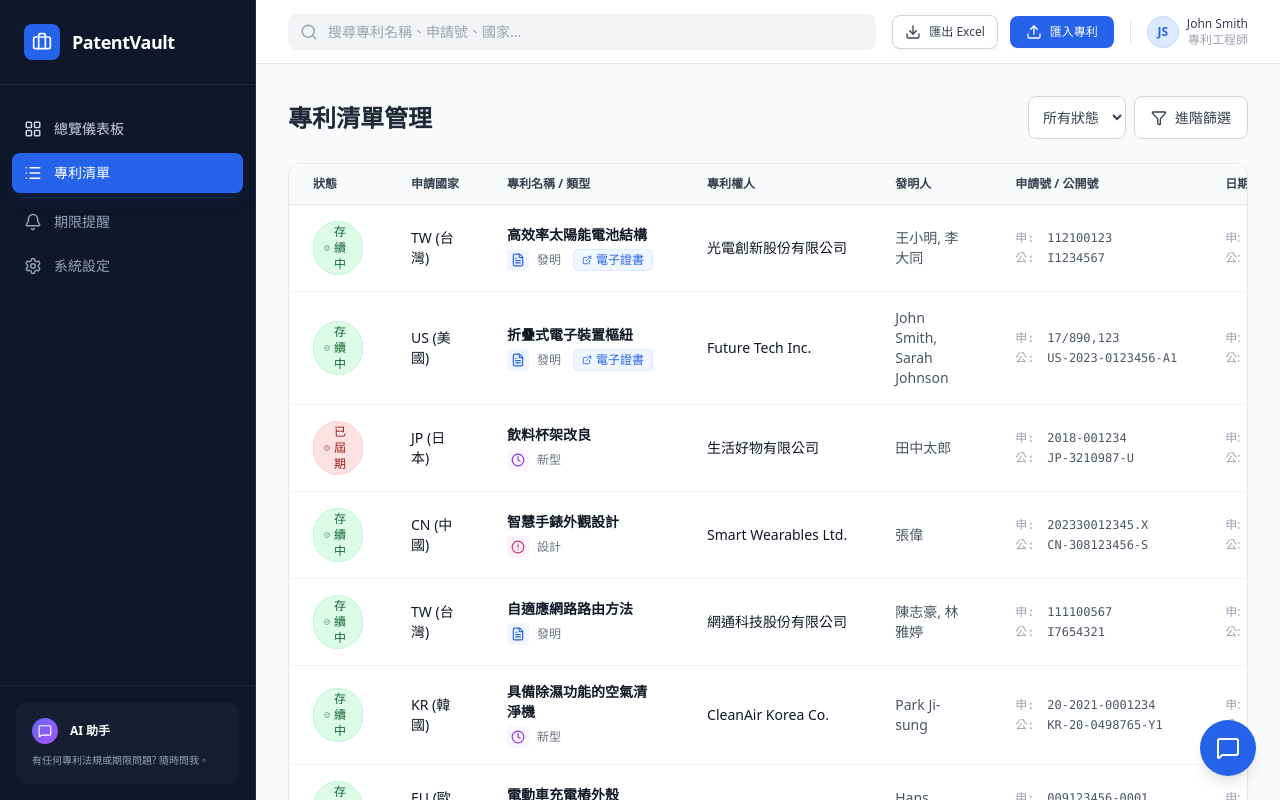
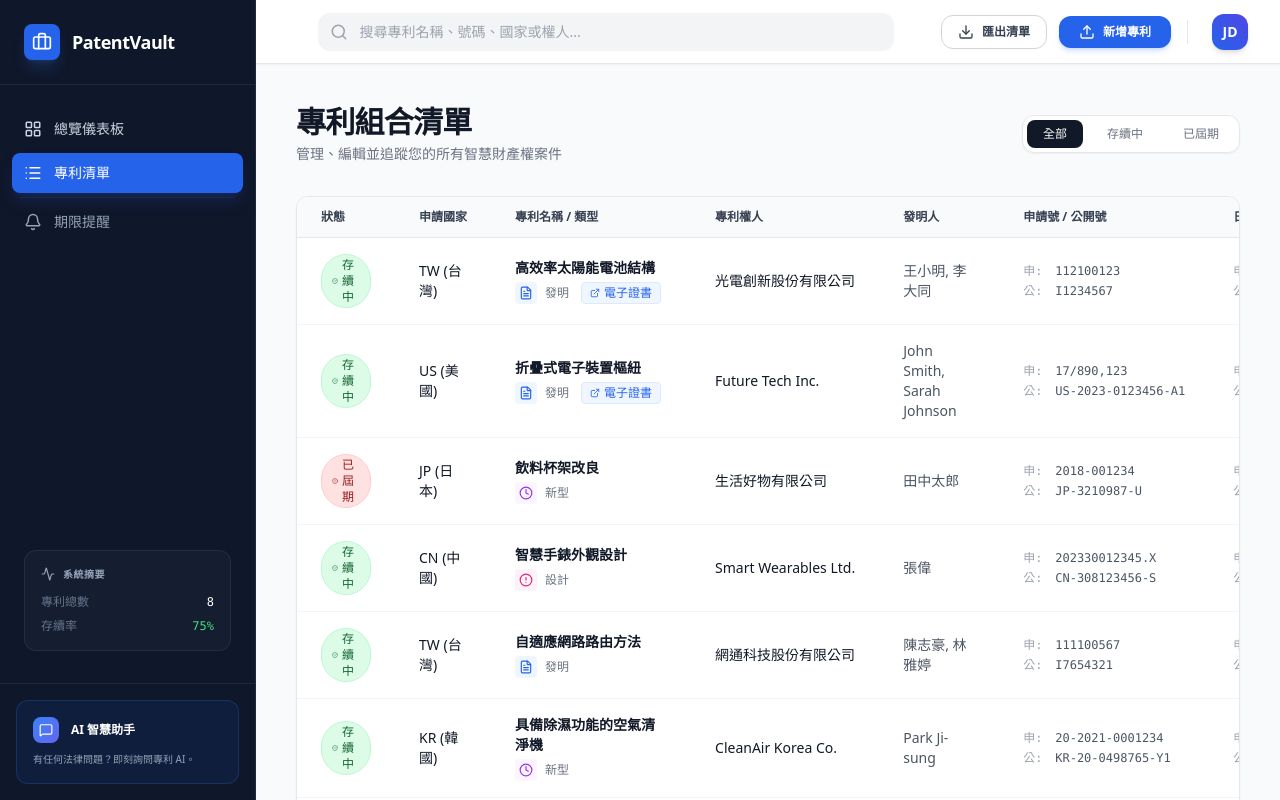
Before and after one commit to dorafu-lab/Legal-report, a React (Vite) app: page / in a window 1280 px wide. Both pictures are taken after a click on the button "專利清單". Built offline with nearby package versions, Linux system fonts and the light colour scheme.

Commit message:
feat: Enhance UI and add new icons
Updates the application title and refines scrollbar styling for a cleaner look. Introduces new icons for enhanced navigation and functionality within the patent management system.

```diff
--- a/App.tsx
+++ b/App.tsx
@@ -1,5 +1,5 @@
 import React, { useState, useEffect } from 'react';
-import { LayoutGrid, List, Search, Bell, Menu, Filter, MessageSquare, Briefcase, Settings, Plus, Upload, Download } from 'lucide-react';
+import { LayoutGrid, List, Search, Bell, Menu, Filter, MessageSquare, Briefcase, Settings, Plus, Upload, Download, Activity, ChevronRight } from 'lucide-react';
 import { MOCK_PATENTS } from './constants';
 import PatentTable from './components/PatentTable';
 import PatentStats from './components/PatentStats';
@@ -18,10 +18,7 @@ const App: React.FC = () => {
   const [isChatOpen, setIsChatOpen] = useState(false);
   const [chatInitialMsg, setChatInitialMsg] = useState<string | undefined>(undefined);
 
-  // State for patents (initialized with mock data)
   const [patents, setPatents] = useState<Patent[]>(MOCK_PATENTS);
-
-  // Modals state
   const [isImportModalOpen, setIsImportModalOpen] = useState(false);
   const [isEditModalOpen, setIsEditModalOpen] = useState(false);
   const [isEmailModalOpen, setIsEmailModalOpen] = useState(false);
@@ -31,7 +28,6 @@ const App: React.FC = () => {
   const [patentToDelete, setPatentToDelete] = useState<Patent | null>(null);
   const [alertCount, setAlertCount] = useState(0);
 
-  // Calculate alerts (3 months rule)
   useEffect(() => {
     const today = new Date();
     const count = patents.reduce((acc, patent) => {
@@ -39,8 +35,6 @@ const App: React.FC = () => {
         const due = new Date(patent.annuityDate);
         const diffTime = due.getTime() - today.getTime();
         const diffDays = Math.ceil(diffTime / (1000 * 60 * 60 * 24));
-
-        // Count if strictly within upcoming 3 months (90 days) and active
         if (diffDays > 0 && diffDays <= 90 && patent.status === PatentStatus.Active) {
             return acc + 1;
         }
@@ -49,17 +43,14 @@ const App: React.FC = () => {
     setAlertCount(count);
   }, [patents]);
 
-  // Filtering Logic
   const filteredPatents = patents.filter(patent => {
     const matchesSearch =
-        patent.name.includes(searchTerm) ||
+        patent.name.toLowerCase().includes(searchTerm.toLowerCase()) ||
         patent.appNumber.includes(searchTerm) ||
-        patent.pubNumber.includes(searchTerm) ||
         patent.country.includes(searchTerm) ||
-        patent.patentee.includes(searchTerm);
+        patent.patentee.toLowerCase().includes(searchTerm.toLowerCase());
 
     const matchesStatus = statusFilter === 'ALL' || patent.status === statusFilter;
-
     return matchesSearch && matchesStatus;
   });
 
@@ -86,50 +77,10 @@ const App: React.FC = () => {
     setIsEmailModalOpen(true);
   };
 
-  // Modified to accept single Patent or array of Patents with Duplicate Check
   const handleImportPatent = (newData: Patent | Patent[]) => {
     const incomingPatents = Array.isArray(newData) ? newData : [newData];
-
-    // 1. Get existing identifiers for duplicate checking
-    // Use App Number as primary key, Name as secondary
-    const existingAppNumbers = new Set(patents.map(p => p.appNumber ? p.appNumber.trim() : null).filter(Boolean));
-    const existingNames = new Set(patents.map(p => p.name ? p.name.trim() : null).filter(Boolean));
-
-    // 2. Filter out duplicates
-    const uniquePatents = incomingPatents.filter(p => {
-        // If App Number exists, check against existing App Numbers
-        if (p.appNumber && p.appNumber.trim()) {
-            if (existingAppNumbers.has(p.appNumber.trim())) return false;
-            // Add to temp set to prevent duplicates within the same import batch
-            existingAppNumbers.add(p.appNumber.trim());
-            return true;
-        }
-
-        // If App Number is missing, check Name
-        if (p.name && p.name.trim()) {
-             if (existingNames.has(p.name.trim())) return false;
-             existingNames.add(p.name.trim());
-             return true;
-        }
-
-        // If both missing (rare), allow it but risk duplication
-        return true;
-    });
-
-    const duplicateCount = incomingPatents.length - uniquePatents.length;
-
-    // 3. Feedback and Update
-    if (uniquePatents.length === 0) {
-        alert(incomingPatents.length === 1 ? '此專利已存在 (申請號或名稱重複)。' : '所有匯入的資料均已存在，未新增任何項目。');
-        return;
-    }
-
-    if (duplicateCount > 0) {
-        alert(`系統已自動過濾 ${duplicateCount} 筆重複資料，並成功匯入 ${uniquePatents.length} 筆新資料。`);
-    }
-
-    setPatents(prev => [...uniquePatents, ...prev]);
-    setViewMode('list'); // Switch to list view to see the new items
+    setPatents(prev => [...incomingPatents, ...prev]);
+    setViewMode('list');
   };
 
   const handleUpdatePatent = (updatedPatent: Patent) => {
@@ -137,7 +88,6 @@ const App: React.FC = () => {
   };
 
   const handleExport = () => {
-    // 1. Prepare data for export
     const exportData = filteredPatents.map(p => ({
       "專利名稱": p.name,
       "專利權人": p.patentee,
@@ -145,59 +95,21 @@ const App: React.FC = () => {
       "狀態": p.status,
       "類型": p.type,
       "申請號": p.appNumber,
-      "公開/公告號": p.pubNumber,
-      "申請日": p.appDate,
-      "公開/公告日": p.pubDate,
-      "專利期間": p.duration,
+      "公告號": p.pubNumber,
       "年費到期日": p.annuityDate,
-      "年費有效年次": p.annuityYear,
-      "通知信箱": p.notificationEmails || '',
-      "發明人": p.inventor,
-      "連結": p.link || ''
     }));
-
-    // 2. Create worksheet
     const worksheet = XLSX.utils.json_to_sheet(exportData);
-
-    // 3. Set column widths (optional but looks better)
-    const colWidths = [
-      { wch: 30 }, // 名稱
-      { wch: 20 }, // 專利權人
-      { wch: 10 }, // 國家
-      { wch: 10 }, // 狀態
-      { wch: 10 }, // 類型
-      { wch: 20 }, // 申請號
-      { wch: 20 }, // 公開號
-      { wch: 12 }, // 申請日
-      { wch: 12 }, // 公開日
-      { wch: 25 }, // 期間
-      { wch: 12 }, // 年費日
-      { wch: 12 }, // 年次
-      { wch: 30 }, // 通知信箱
-      { wch: 20 }, // 發明人
-      { wch: 30 }, // 連結
-    ];
-    worksheet['!cols'] = colWidths;
-
-    // 4. Create workbook and append sheet
     const workbook = XLSX.utils.book_new();
     XLSX.utils.book_append_sheet(workbook, worksheet, "專利清單");
-
-    // 5. Generate file name with date
-    const dateStr = new Date().toISOString().split('T')[0];
-    const fileName = `PatentVault_Export_${dateStr}.xlsx`;
-
-    // 6. Download
-    XLSX.writeFile(workbook, fileName);
+    XLSX.writeFile(workbook, `Patent_Export_${new Date().toISOString().split('T')[0]}.xlsx`);
   };
 
   return (
     <div className="min-h-screen bg-slate-50 flex font-sans">
-
       {/* Sidebar */}
       <aside className="w-64 bg-slate-900 text-slate-300 hidden lg:flex flex-col border-r border-slate-800">
         <div className="p-6 border-b border-slate-800 flex items-center gap-3">
-          <div className="bg-blue-600 p-2 rounded-lg text-white">
+          <div className="bg-blue-600 p-2 rounded-lg text-white shadow-lg shadow-blue-500/20">
             <Briefcase size={20} />
           </div>
           <span className="text-white font-bold text-lg tracking-tight">PatentVault</span>
@@ -206,50 +118,66 @@ const App: React.FC = () => {
         <nav className="flex-1 py-6 px-3 space-y-1">
           <button
             onClick={() => setViewMode('dashboard')}
-            className={`flex items-center w-full px-3 py-2.5 rounded-lg text-sm transition-all ${viewMode === 'dashboard' ? 'bg-blue-600 text-white shadow-lg shadow-blue-900/20' : 'hover:bg-slate-800'}`}
+            className={`flex items-center w-full px-3 py-2.5 rounded-lg text-sm transition-all ${viewMode === 'dashboard' ? 'bg-blue-600 text-white shadow-lg shadow-blue-900/40' : 'hover:bg-slate-800'}`}
           >
             <LayoutGrid size={18} className="mr-3" />
             總覽儀表板
           </button>
           <button
             onClick={() => setViewMode('list')}
-            className={`flex items-center w-full px-3 py-2.5 rounded-lg text-sm transition-all ${viewMode === 'list' ? 'bg-blue-600 text-white shadow-lg shadow-blue-900/20' : 'hover:bg-slate-800'}`}
+            className={`flex items-center w-full px-3 py-2.5 rounded-lg text-sm transition-all ${viewMode === 'list' ? 'bg-blue-600 text-white shadow-lg shadow-blue-900/40' : 'hover:bg-slate-800'}`}
           >
             <List size={18} className="mr-3" />
             專利清單
           </button>
           <div className="my-4 border-t border-slate-800 mx-2"></div>
-           <button className="flex items-center w-full px-3 py-2.5 rounded-lg text-sm hover:bg-slate-800 text-slate-400">
-            <Bell size={18} className="mr-3" />
+          <button className="flex items-center w-full px-3 py-2.5 rounded-lg text-sm hover:bg-slate-800 text-slate-400 group">
+            <Bell size={18} className="mr-3 group-hover:text-blue-400" />
             期限提醒
             {alertCount > 0 && (
-                <span className="ml-auto bg-red-500 text-white text-[10px] px-1.5 py-0.5 rounded-full">{alertCount}</span>
+                <span className="ml-auto bg-red-500 text-white text-[10px] px-1.5 py-0.5 rounded-full font-bold">{alertCount}</span>
             )}
-          </button>
-          <button className="flex items-center w-full px-3 py-2.5 rounded-lg text-sm hover:bg-slate-800 text-slate-400">
-             <Settings size={18} className="mr-3" />
-             系統設定
           </button>
         </nav>
 
+        {/* System Status Widget */}
+        <div className="p-4 px-6 mb-4">
+            <div className="bg-slate-800/40 rounded-xl p-4 border border-slate-700/50">
+                <div className="flex items-center gap-2 mb-3 text-slate-400">
+                    <Activity size={14} />
+                    <span className="text-[10px] font-bold uppercase tracking-wider">系統摘要</span>
+                </div>
+                <div className="space-y-2">
+                    <div className="flex justify-between text-xs">
+                        <span className="text-slate-500">專利總數</span>
+                        <span className="text-white font-mono">{patents.length}</span>
+                    </div>
+                    <div className="flex justify-between text-xs">
+                        <span className="text-slate-500">存續率</span>
+                        <span className="text-green-400 font-mono">
+                            {patents.length > 0 ? Math.round((patents.filter(p => p.status === PatentStatus.Active).length / patents.length) * 100) : 0}%
+                        </span>
+                    </div>
+                </div>
+            </div>
+        </div>
+
         <div className="p-4 border-t border-slate-800">
-             <div className="bg-slate-800/50 rounded-xl p-4 cursor-pointer hover:bg-slate-800 transition-colors" onClick={() => setIsChatOpen(true)}>
+             <div className="bg-blue-600/10 border border-blue-500/20 rounded-xl p-4 cursor-pointer hover:bg-blue-600/20 transition-all group" onClick={() => setIsChatOpen(true)}>
                 <div className="flex items-center gap-3 mb-2">
-                    <div className="bg-gradient-to-br from-indigo-500 to-purple-500 rounded-full p-1.5 text-white">
+                    <div className="bg-gradient-to-br from-blue-500 to-indigo-500 rounded-lg p-1.5 text-white">
                         <MessageSquare size={14} />
                     </div>
-                    <span className="text-xs font-semibold text-white">AI 助手</span>
+                    <span className="text-xs font-semibold text-white group-hover:text-blue-400">AI 智慧助手</span>
                 </div>
-                <p className="text-[10px] text-slate-400 leading-relaxed">有任何專利法規或期限問題? 隨時問我。</p>
+                <p className="text-[10px] text-slate-400 leading-relaxed">有任何法律問題？即刻詢問專利 AI。</p>
              </div>
         </div>
       </aside>
 
       {/* Main Content */}
       <main className="flex-1 flex flex-col h-screen overflow-hidden">
-
-        {/* Top Header */}
-        <header className="bg-white border-b border-gray-200 h-16 flex items-center justify-between px-6 lg:px-8">
+        <header className="bg-white border-b border-gray-200 h-16 flex items-center justify-between px-6 lg:px-8 shadow-sm z-10">
             <div className="flex items-center lg:hidden gap-3">
                  <button className="p-2 -ml-2 text-gray-500 hover:bg-gray-100 rounded-lg">
                     <Menu size={20} />
@@ -257,15 +185,15 @@ const App: React.FC = () => {
                  <span className="font-bold text-gray-800">PatentVault</span>
             </div>
 
-            <div className="flex-1 max-w-2xl mx-auto hidden md:block">
-                <div className="relative">
-                    <Search className="absolute left-3 top-1/2 -translate-y-1/2 text-gray-400" size={18} />
+            <div className="flex-1 max-w-xl mx-auto hidden md:block">
+                <div className="relative group">
+                    <Search className="absolute left-3 top-1/2 -translate-y-1/2 text-gray-400 group-focus-within:text-blue-500 transition-colors" size={18} />
                     <input
                         type="text"
-                        placeholder="搜尋專利名稱、申請號、國家..."
+                        placeholder="搜尋專利名稱、號碼、國家或權人..."
                         value={searchTerm}
                         onChange={(e) => setSearchTerm(e.target.value)}
-                        className="w-full pl-10 pr-4 py-2 bg-gray-100 border-transparent focus:bg-white focus:border-blue-500 focus:ring-2 focus:ring-blue-100 rounded-lg text-sm transition-all outline-none"
+                        className="w-full pl-10 pr-4 py-2 bg-gray-100 border border-transparent focus:bg-white focus:border-blue-500 focus:ring-4 focus:ring-blue-500/10 rounded-xl text-sm transition-all outline-none"
                     />
                 </div>
             </div>
@@ -273,98 +201,65 @@ const App: React.FC = () => {
             <div className="flex items-center gap-3 ml-4">
                  <button
                     onClick={handleExport}
-                    className="hidden md:flex items-center gap-2 bg-white text-gray-700 border border-gray-300 px-3 py-2 rounded-lg text-xs font-medium hover:bg-gray-50 transition-colors shadow-sm"
+                    className="hidden md:flex items-center gap-2 bg-white text-gray-700 border border-gray-300 px-4 py-2 rounded-xl text-xs font-semibold hover:bg-gray-50 transition-all active:scale-95"
                  >
                     <Download size={16} />
-                    匯出 Excel
+                    匯出清單
                  </button>
                  <button
                     onClick={() => setIsImportModalOpen(true)}
-                    className="hidden md:flex items-center gap-2 bg-blue-600 text-white px-4 py-2 rounded-lg text-xs font-medium hover:bg-blue-700 transition-colors shadow-sm"
+                    className="hidden md:flex items-center gap-2 bg-blue-600 text-white px-5 py-2 rounded-xl text-xs font-semibold hover:bg-blue-700 transition-all shadow-md shadow-blue-500/20 active:scale-95"
                  >
                     <Upload size={16} />
-                    匯入專利
+                    新增專利
                  </button>
                  <div className="h-6 w-px bg-gray-200 hidden md:block mx-1"></div>
-                 <div className="flex items-center gap-2">
-                    <span className="h-8 w-8 rounded-full bg-blue-100 text-blue-600 flex items-center justify-center font-bold text-xs border border-blue-200">
-                        JS
+                 <div className="flex items-center gap-3 pl-2">
+                    <span className="h-9 w-9 rounded-xl bg-gradient-to-tr from-blue-600 to-indigo-600 text-white flex items-center justify-center font-bold text-sm shadow-md">
+                        JD
                     </span>
-                    <div className="hidden md:block text-xs text-right">
-                        <div className="font-medium text-gray-700">John Smith</div>
-                        <div className="text-gray-400">專利工程師</div>
-                    </div>
                  </div>
             </div>
         </header>
 
-        {/* Content Area */}
-        <div className="flex-1 overflow-auto p-6 lg:p-8">
-            <div className="max-w-7xl mx-auto space-y-6">
-
-                {/* Mobile Search & Filter */}
-                <div className="flex flex-col md:flex-row justify-between items-start md:items-center gap-4 mb-2">
-                    <h1 className="text-2xl font-bold text-gray-800">
-                        {viewMode === 'dashboard' ? '案件儀表板' : '專利清單管理'}
-                    </h1>
-
-                    <div className="flex flex-wrap gap-2 w-full md:w-auto">
-                        {/* Mobile Action Buttons */}
-                        <div className="md:hidden flex gap-2 w-full">
+        <div className="flex-1 overflow-auto p-6 lg:p-10 custom-scrollbar">
+            <div className="max-w-7xl mx-auto space-y-8">
+                <div className="flex flex-col md:flex-row justify-between items-start md:items-center gap-4">
+                    <div>
+                        <h1 className="text-3xl font-extrabold text-gray-900 tracking-tight">
+                            {viewMode === 'dashboard' ? '智慧管理儀表板' : '專利組合清單'}
+                        </h1>
+                        <p className="text-gray-500 text-sm mt-1">
+                            {viewMode === 'dashboard' ? '即時監控專利分佈、法律狀態與屆期風險' : '管理、編輯並追蹤您的所有智慧財產權案件'}
+                        </p>
+                    </div>
+                    {viewMode === 'list' && (
+                        <div className="flex items-center gap-2 bg-white p-1 rounded-xl border border-gray-200 shadow-sm">
                             <button
-                                onClick={handleExport}
-                                className="flex-1 flex items-center justify-center gap-2 bg-white text-gray-700 border border-gray-300 px-4 py-2 rounded-lg text-sm font-medium hover:bg-gray-50 transition-colors shadow-sm"
+                                onClick={() => setStatusFilter('ALL')}
+                                className={`px-4 py-1.5 rounded-lg text-xs font-medium transition-all ${statusFilter === 'ALL' ? 'bg-gray-900 text-white' : 'text-gray-500 hover:bg-gray-100'}`}
                             >
-                                <Download size={16} />
-                                匯出
+                                全部
                             </button>
                             <button
-                                onClick={() => setIsImportModalOpen(true)}
-                                className="flex-1 flex items-center justify-center gap-2 bg-blue-600 text-white px-4 py-2 rounded-lg text-sm font-medium hover:bg-blue-700 transition-colors shadow-sm"
+                                onClick={() => setStatusFilter(PatentStatus.Active)}
+                                className={`px-4 py-1.5 rounded-lg text-xs font-medium transition-all ${statusFilter === PatentStatus.Active ? 'bg-green-600 text-white' : 'text-gray-500 hover:bg-gray-100'}`}
                             >
-                                <Upload size={16} />
-                                匯入
+                                存續中
+                            </button>
+                            <button
+                                onClick={() => setStatusFilter(PatentStatus.Expired)}
+                                className={`px-4 py-1.5 rounded-lg text-xs font-medium transition-all ${statusFilter === PatentStatus.Expired ? 'bg-red-600 text-white' : 'text-gray-500 hover:bg-gray-100'}`}
+                            >
+                                已屆期
                             </button>
                         </div>
-
-                        {viewMode === 'list' && (
-                            <>
-                                <select
-                                    value={statusFilter}
-                                    onChange={(e) => setStatusFilter(e.target.value as PatentStatus | 'ALL')}
-                                    className="bg-white border border-gray-300 text-gray-700 text-sm rounded-lg focus:ring-blue-500 focus:border-blue-500 block p-2.5 outline-none flex-1 md:flex-none"
-                                >
-                                    <option value="ALL">所有狀態</option>
-                                    <option value={PatentStatus.Active}>存續中</option>
-                                    <option value={PatentStatus.Expired}>已屆期</option>
-                                </select>
-                                <button className="flex items-center gap-2 bg-white border border-gray-300 text-gray-700 px-4 py-2 rounded-lg hover:bg-gray-50 text-sm font-medium transition-colors">
-                                    <Filter size={16} />
-                                    <span className="hidden md:inline">進階篩選</span>
-                                </button>
-                            </>
-                        )}
-                    </div>
+                    )}
                 </div>
 
-                {/* Dashboard Stats */}
-                {viewMode === 'dashboard' && (
-                     <>
-                        <PatentStats patents={filteredPatents} />
-                        <div className="mt-8">
-                            <h2 className="text-lg font-bold text-gray-800 mb-4">專利清單</h2>
-                            <PatentTable
-                                patents={filteredPatents}
-                                onEdit={handleEditClick}
-                                onPreviewEmail={handlePreviewEmail}
-                                onDelete={handleDeleteClick}
-                            />
-                        </div>
-                     </>
-                )}
-
-                {/* Full List View */}
-                {viewMode === 'list' && (
+                {viewMode === 'dashboard' ? (
+                    <PatentStats patents={patents} />
+                ) : (
                     <PatentTable
                         patents={filteredPatents}
                         onEdit={handleEditClick}
@@ -376,37 +271,39 @@ const App: React.FC = () => {
         </div>
       </main>
 
-      {/* Floating AI Chat */}
+      {/* Modals & AI Chat */}
       <AIChat
         isOpen={isChatOpen}
         onClose={() => setIsChatOpen(false)}
-        contextPatents={filteredPatents}
+        contextPatents={patents}
         initialMessage={chatInitialMsg}
       />
 
-      {/* Import Modal */}
       <ImportModal
         isOpen={isImportModalOpen}
         onClose={() => setIsImportModalOpen(false)}
         onImport={handleImportPatent}
       />
 
-      {/* Edit Modal */}
       <EditModal
         isOpen={isEditModalOpen}
-        onClose={() => setIsEditModalOpen(false)}
+        onClose={() => {
+            setIsEditModalOpen(false);
+            setSelectedPatent(null);
+        }}
         onSave={handleUpdatePatent}
         patent={selectedPatent}
       />
 
-      {/* Email Preview Modal */}
       <EmailPreviewModal
         isOpen={isEmailModalOpen}
-        onClose={() => setIsEmailModalOpen(false)}
+        onClose={() => {
+            setIsEmailModalOpen(false);
+            setSelectedPatent(null);
+        }}
         patent={selectedPatent}
       />
 
-      {/* Delete Confirmation Modal */}
       <DeleteConfirmModal
         isOpen={isDeleteModalOpen}
         onClose={() => {
@@ -416,20 +313,6 @@ const App: React.FC = () => {
         onConfirm={handleConfirmDelete}
         patentName={patentToDelete?.name || ''}
       />
-
-      {/* Floating Trigger Button (Mobile only or if closed) */}
-      {!isChatOpen && (
-        <button
-          onClick={() => setIsChatOpen(true)}
-          className="fixed bottom-6 right-6 bg-blue-600 hover:bg-blue-700 text-white p-4 rounded-full shadow-lg transition-transform hover:scale-110 z-40 flex items-center justify-center group"
-        >
-          <MessageSquare size={24} />
-          <span className="absolute right-full mr-3 bg-gray-900 text-white text-xs py-1 px-2 rounded opacity-0 group-hover:opacity-100 transition-opacity whitespace-nowrap pointer-events-none">
-            AI 助手
-          </span>
-        </button>
-      )}
-
     </div>
   );
 };
--- a/index.html
+++ b/index.html
@@ -3,7 +3,7 @@
   <head>
     <meta charset="UTF-8" />
     <meta name="viewport" content="width=device-width, initial-scale=1.0" />
-    <title>PatentVault Pro - 專利權管理系統</title>
+    <title>PatentVault Pro - 專業專利管理系統</title>
     <script src="https://cdn.tailwindcss.com"></script>
     <link href="https://fonts.googleapis.com/css2?family=Inter:wght@300;400;500;600;700&display=swap" rel="stylesheet">
     <style>
@@ -11,17 +11,16 @@
         font-family: 'Inter', system-ui, -apple-system, sans-serif;
         background-color: #f8fafc;
       }
-      /* Custom scrollbar for table */
       .custom-scrollbar::-webkit-scrollbar {
-        height: 8px;
-        width: 8px;
+        height: 6px;
+        width: 6px;
       }
       .custom-scrollbar::-webkit-scrollbar-track {
         background: #f1f5f9;
       }
       .custom-scrollbar::-webkit-scrollbar-thumb {
         background: #cbd5e1;
-        border-radius: 4px;
+        border-radius: 10px;
       }
       .custom-scrollbar::-webkit-scrollbar-thumb:hover {
         background: #94a3b8;
```
